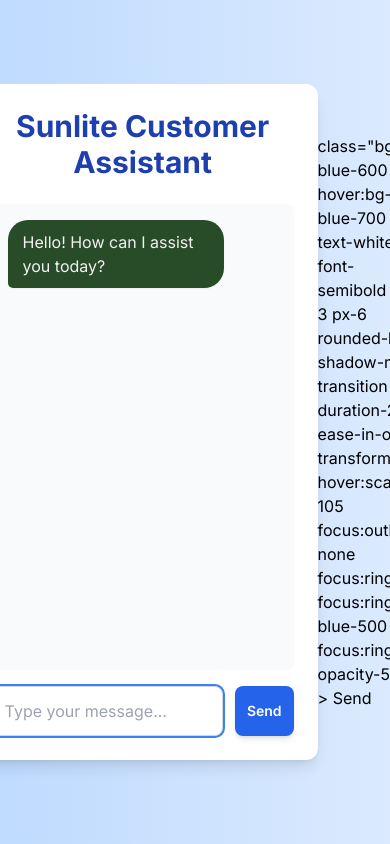
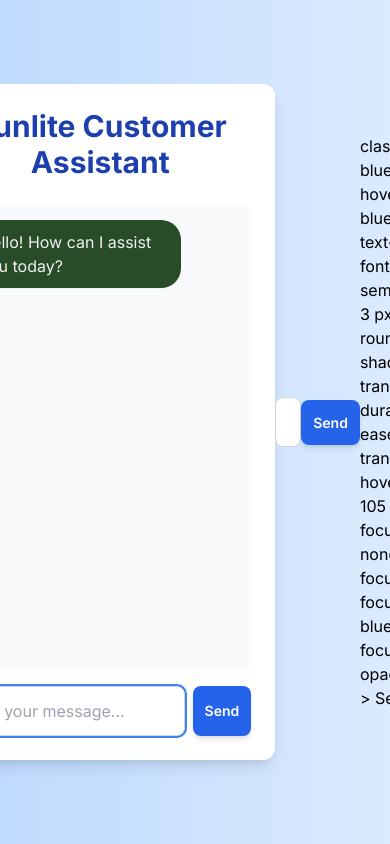
Before and after one commit to elbewhy/AI-Customer-Assistant-Chatbot, a Flask app: page / in a window 390 px wide; the page is wider, and only the part inside the window is pictured. Run offline with Flask 2, Linux system fonts and the light colour scheme; some libraries are stand-ins or nearby versions.

Commit message:
Refactor message input area for responsiveness
Updated the message input area for better responsiveness and styling.

```diff
--- a/templates/index.html
+++ b/templates/index.html
@@ -32,8 +32,34 @@
             </div>
         </div>
 
-        <!-- Message Input -->
-        <div class="flex space-x-3 w-full">
+        <!-- Message Input Area (Responsive) -->
+        <div class="flex w-full gap-2">
+            <input
+                type="text"
+                id="user-input"
+                placeholder="Type your message..."
+                class="flex-1 min-w-0 p-3 border border-gray-300 rounded-lg
+                       focus:outline-none focus:ring-2 focus:ring-blue-500 transition duration-200"
+                onkeypress="handleKeyPress(event)"
+            />
+            <button
+                id="send-button"
+                onclick="sendMessage()"
+                class="flex-none bg-blue-600 hover:bg-blue-700 text-white font-semibold py-3 px-4
+                       rounded-lg shadow-md transition duration-200 ease-in-out
+                       hover:scale-105 focus:outline-none focus:ring-2 focus:ring-blue-500"
+            >
+                Send
+            </button>
+        </div>
+
+    </div>
+
+    <!-- JS -->
+    <script src="{{ url_for('static', filename='js/script.js') }}"></script>
+
+</body>
+</html>
             <input
                 type="text"
                 id="user-input"
```
